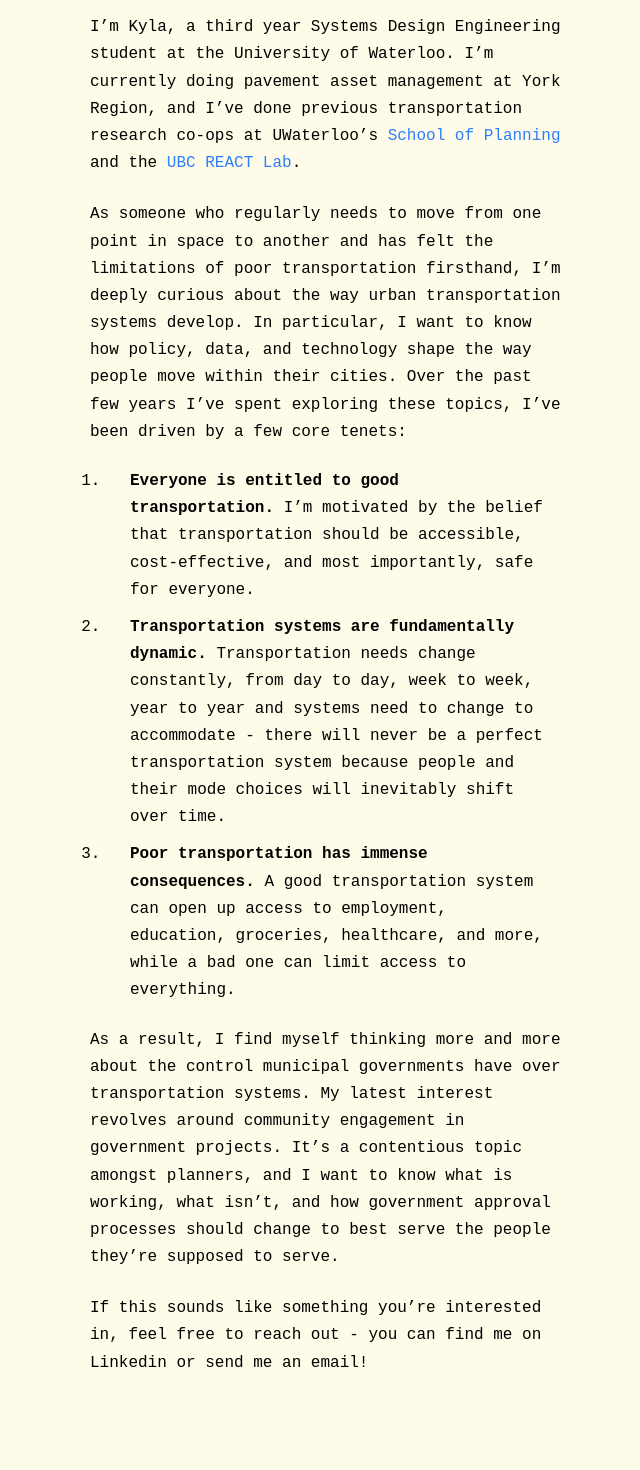
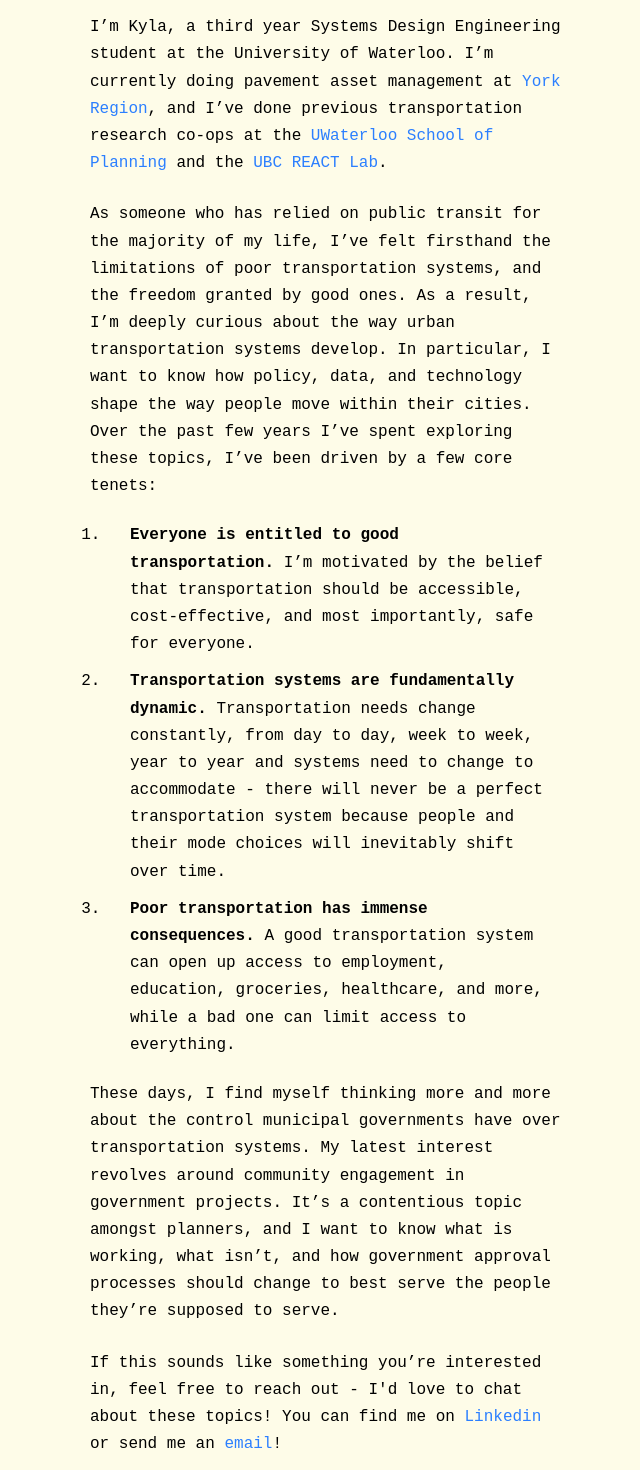
Before and after one commit to KylaYy/personal-website, a Next.js app: page / in a window 1280 px wide. Shown: the part 177-1647 px from the top of the page, without its empty margins (310-950 px from the left). Before the commit the page ends 1566 px from the top, so only its background shows below. Built offline with nearby package versions, Linux system fonts and the light colour scheme.

Commit message:
Updated site copy

```diff
--- a/app/(home)/page.tsx
+++ b/app/(home)/page.tsx
@@ -15,15 +15,16 @@ export default function Home() {
             </Paragraph>
             <Paragraph>
               I’m Kyla, a third year Systems Design Engineering student at the University of
-              Waterloo. I’m currently doing pavement asset management at York Region, and I’ve
-               done previous transportation research co-ops at UWaterloo’s <a href='https://uwaterloo.ca/planning/'>School of Planning</a> and the <a href='https://reactlab.civil.ubc.ca/'>UBC REACT Lab</a>.
+              Waterloo. I’m currently doing pavement asset management at <a href='https://www.york.ca/'>York Region</a>, and I’ve
+               done previous transportation research co-ops at the <a href='https://uwaterloo.ca/planning/'>UWaterloo School of Planning</a> and
+               the <a href='https://reactlab.civil.ubc.ca/'>UBC REACT Lab</a>.
             </Paragraph>
             <Paragraph>
-              As someone who regularly needs to move from one point in space to another and has felt the
-              limitations of poor transportation firsthand, I’m deeply curious about the way
-              urban transportation systems develop. In particular, I want to know how policy, data, and technology shape
-              the way people move within their cities. Over the past few years I’ve spent exploring these topics, I’ve been
-              driven by a few core tenets:
+              As someone who has relied on public transit for the majority of my life, I’ve felt firsthand the limitations
+              of poor transportation systems, and the freedom granted by good ones. As a result, I’m deeply
+              curious about the way urban transportation systems develop. In particular, I want to know how policy, data,
+              and technology shape the way people move within their cities. Over the past few years I’ve spent exploring these
+              topics, I’ve been driven by a few core tenets:
             </Paragraph>
             <ol className='list-decimal'>
               <li>
@@ -41,15 +42,16 @@ export default function Home() {
               </li>
             </ol>
             <Paragraph>
-              As a result, I find myself thinking more and more about the control municipal governments have
+              These days, I find myself thinking more and more about the control municipal governments have
               over transportation systems. My latest interest revolves around community engagement in
               government projects. It’s a contentious topic amongst planners, and I want to know what is
               working, what isn’t, and how government approval processes should change to best serve the
               people they’re supposed to serve.
             </Paragraph>
             <Paragraph>
-              If this sounds like something you’re interested in, feel free to reach out - you can find me
-              on Linkedin or send me an email!
+              If this sounds like something you’re interested in, feel free to reach out - I'd love to chat about these topics!
+              You can find me on <a href='https://www.linkedin.com/in/k--ylayu27/' target='_blank'>Linkedin</a> or send me an
+              <a href='mailto:kjyu@uwaterloo.ca'> email</a>!
           </Paragraph>
     </TextWrapper>
   );
```
